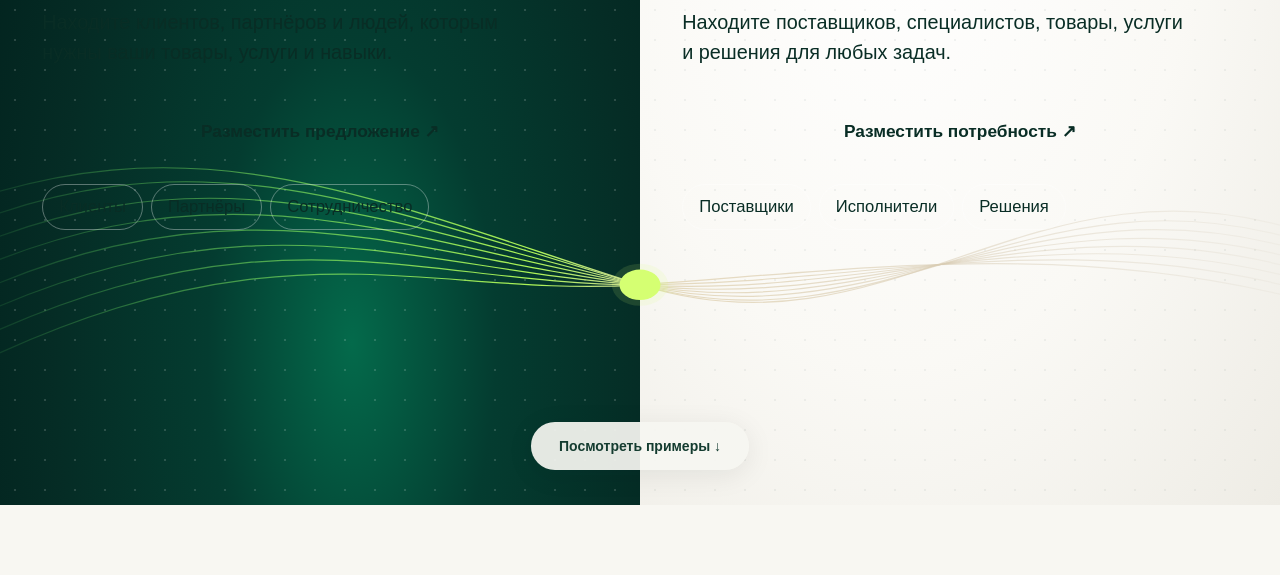
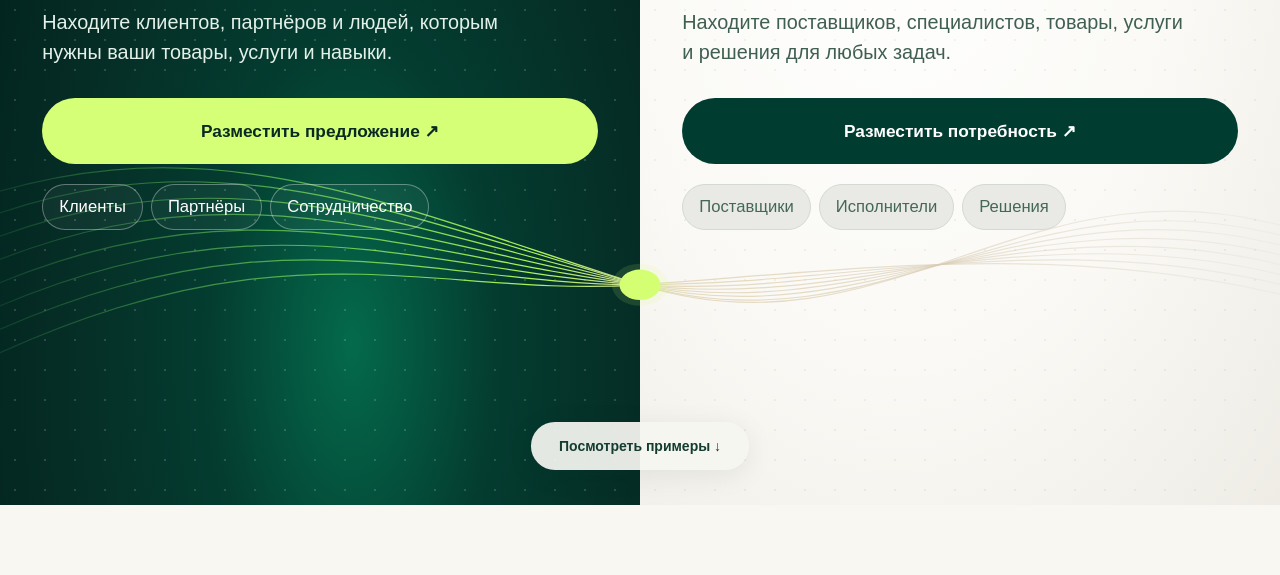
Before and after one commit to emilabdurahmang-collab/faydly-platform, a website: page index.html in a window 1280 px wide. Shown: the part 395-970 px from the top of the page. Drawn offline with Linux system fonts and the light colour scheme.

Commit message:
Fix invisible text and buttons in FAYDLY design 5 columns

```diff
--- a/index.html
+++ b/index.html
@@ -6,14 +6,18 @@
 @media(max-width:700px){.stage{min-height:980px}.brand{top:24px;left:3.5%;font-size:24px}.register{top:24px;right:3.5%;padding:15px 17px;font-size:12px}.center-brand{top:13%;font-size:clamp(35px,8vw,49px)}.side-content{top:25%;padding:0 11px}.kicker{font-size:clamp(9px,2.5vw,13px);margin-bottom:19px}.side-content h1{font-size:clamp(26px,7.1vw,49px);margin-bottom:24px;letter-spacing:-.065em}.side-content p{font-size:clamp(12px,3vw,18px);line-height:1.55;min-height:130px;margin-bottom:12px}.action{font-size:clamp(10px,2.75vw,15px);min-height:56px;padding:9px 5px;gap:2px}.chips{gap:7px;margin-top:14px}.chips span{font-size:clamp(10px,2.7vw,15px);padding:11px 10px}.waves{bottom:12%;height:30%}.examples-link{bottom:35px;font-size:12px;padding:15px 21px}.forms{grid-template-columns:1fr}.workspace{padding:54px 20px}}
 @media(max-width:370px){.stage{min-height:900px}.side-content{padding:0 8px}.side-content h1{font-size:26px}.action{font-size:10px}.chips span{font-size:10px;padding:9px 7px}.register{font-size:11px;padding:12px}.brand{font-size:20px}}
 @media(min-width:701px){.stage{min-height:900px}}
+
+/* Both content columns are siblings of the background halves; set their colors explicitly. */
+.offer-side{color:#fff}.offer-side .kicker{color:#d6ff78}.offer-side p{color:#e3f1e9}.offer-side .action{background:#d6ff78;color:#092a22}.offer-side .chips span{color:#fff;border-color:#ffffff58;background:#ffffff0b}
+.need-side{color:#092d25}.need-side .kicker{color:#5d8072}.need-side p{color:#405f53}.need-side .action{background:#003d30;color:#fff}.need-side .chips span{background:#e9eae5;border-color:#d4d9d2;color:#45675a}
 </style></head>
 <body>
 <section class="stage" aria-label="FAYDLY — сеть взаимных возможностей">
 <div class="half dark"></div><div class="half light"></div>
 <div class="brand">FAYDLY<span>.</span></div><a class="register" href="#registration">Регистрация ↗</a>
 <div class="center-brand" aria-label="FAYDLY"><span>FAY</span><span class="right-word">DLY</span></div>
-<div class="side-content" style="width:50%;left:0"><div class="kicker">01 / МОИ ВОЗМОЖНОСТИ</div><h1>Предложения</h1><p>Находите клиентов, партнёров и людей, которым нужны ваши товары, услуги и навыки.</p><a class="action" href="#offer-form">Разместить предложение ↗</a><div class="chips"><span>Клиенты</span><span>Партнёры</span><span>Сотрудничество</span></div></div>
-<div class="side-content" style="width:50%;left:50%"><div class="kicker">02 / МОИ ПОТРЕБНОСТИ</div><h1>Потребности</h1><p>Находите поставщиков, специалистов, товары, услуги и решения для любых задач.</p><a class="action" href="#need-form">Разместить потребность ↗</a><div class="chips"><span>Поставщики</span><span>Исполнители</span><span>Решения</span></div></div>
+<div class="side-content offer-side" style="width:50%;left:0"><div class="kicker">01 / МОИ ВОЗМОЖНОСТИ</div><h1>Предложения</h1><p>Находите клиентов, партнёров и людей, которым нужны ваши товары, услуги и навыки.</p><a class="action" href="#offer-form">Разместить предложение ↗</a><div class="chips"><span>Клиенты</span><span>Партнёры</span><span>Сотрудничество</span></div></div>
+<div class="side-content need-side" style="width:50%;left:50%"><div class="kicker">02 / МОИ ПОТРЕБНОСТИ</div><h1>Потребности</h1><p>Находите поставщиков, специалистов, товары, услуги и решения для любых задач.</p><a class="action" href="#need-form">Разместить потребность ↗</a><div class="chips"><span>Поставщики</span><span>Исполнители</span><span>Решения</span></div></div>
 <div class="waves" aria-hidden="true"><svg viewBox="0 0 1000 320" preserveAspectRatio="none" fill="none"><defs><linearGradient id="wave" x1="0" y1="0" x2="1" y2="0"><stop stop-color="#64f56c" stop-opacity=".05"/><stop offset=".42" stop-color="#b6ff59" stop-opacity=".95"/><stop offset=".53" stop-color="#e3d6b9" stop-opacity=".9"/><stop offset="1" stop-color="#c8bca8" stop-opacity=".05"/></linearGradient></defs><g stroke="url(#wave)" stroke-width="1.25"><path d="M-30 80 C160 -10 300 80 500 165 S810 10 1030 115"/><path d="M-30 105 C160 0 305 90 500 165 S810 25 1030 125"/><path d="M-30 130 C170 15 310 105 500 165 S815 40 1030 135"/><path d="M-30 155 C180 30 315 120 500 165 S820 55 1030 145"/><path d="M-30 180 C190 45 320 135 500 165 S825 70 1030 155"/><path d="M-30 205 C200 60 325 150 500 165 S830 85 1030 165"/><path d="M-30 230 C210 75 330 165 500 165 S835 100 1030 175"/><path d="M-30 255 C220 90 335 180 500 165 S840 115 1030 185"/></g><circle cx="500" cy="165" r="16" fill="#d5ff72"/><circle cx="500" cy="165" r="22" fill="#d5ff72" opacity=".12"/></svg></div>
 <a class="examples-link" href="#workspace">Посмотреть примеры ↓</a>
 </section>
```
